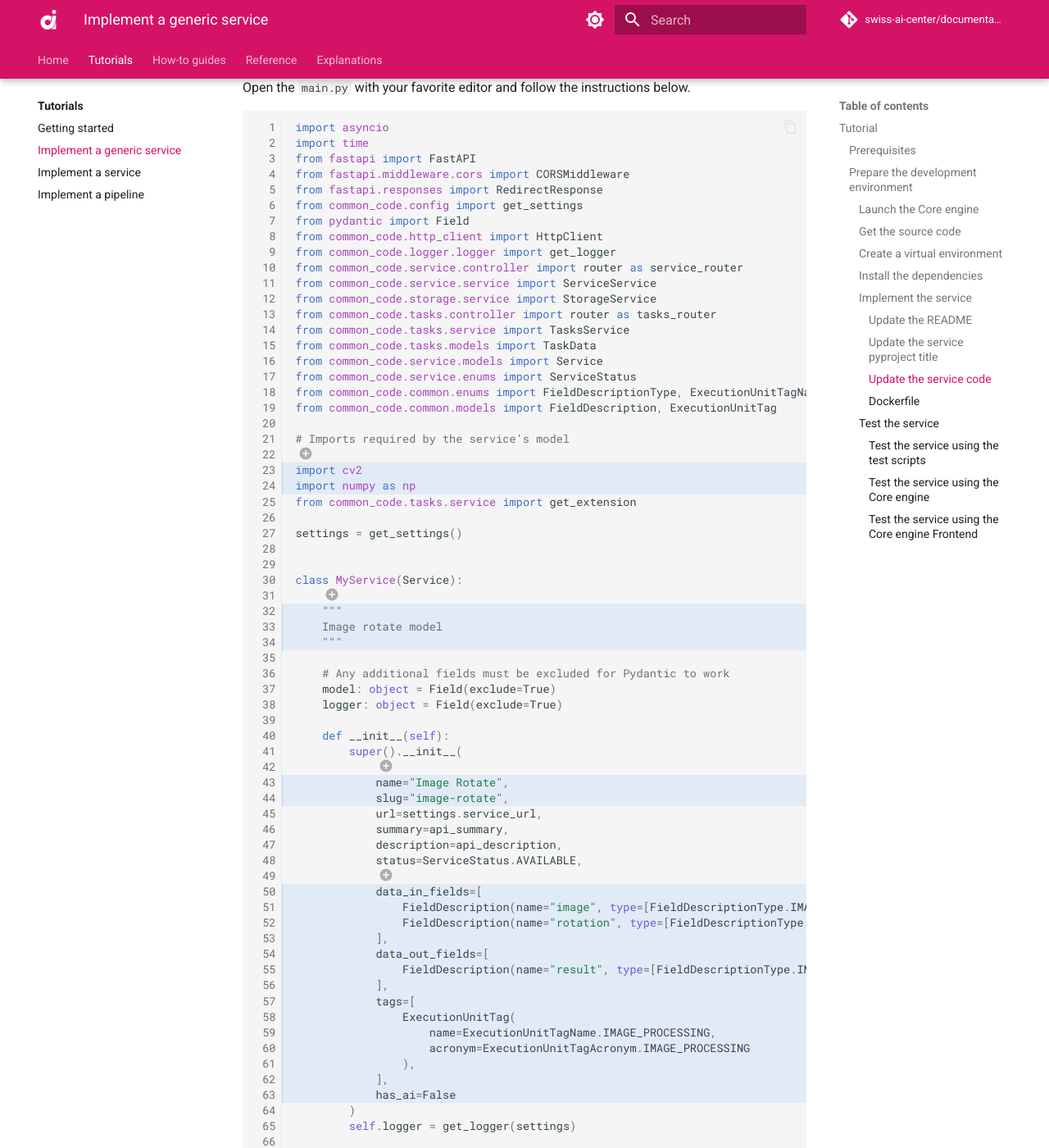
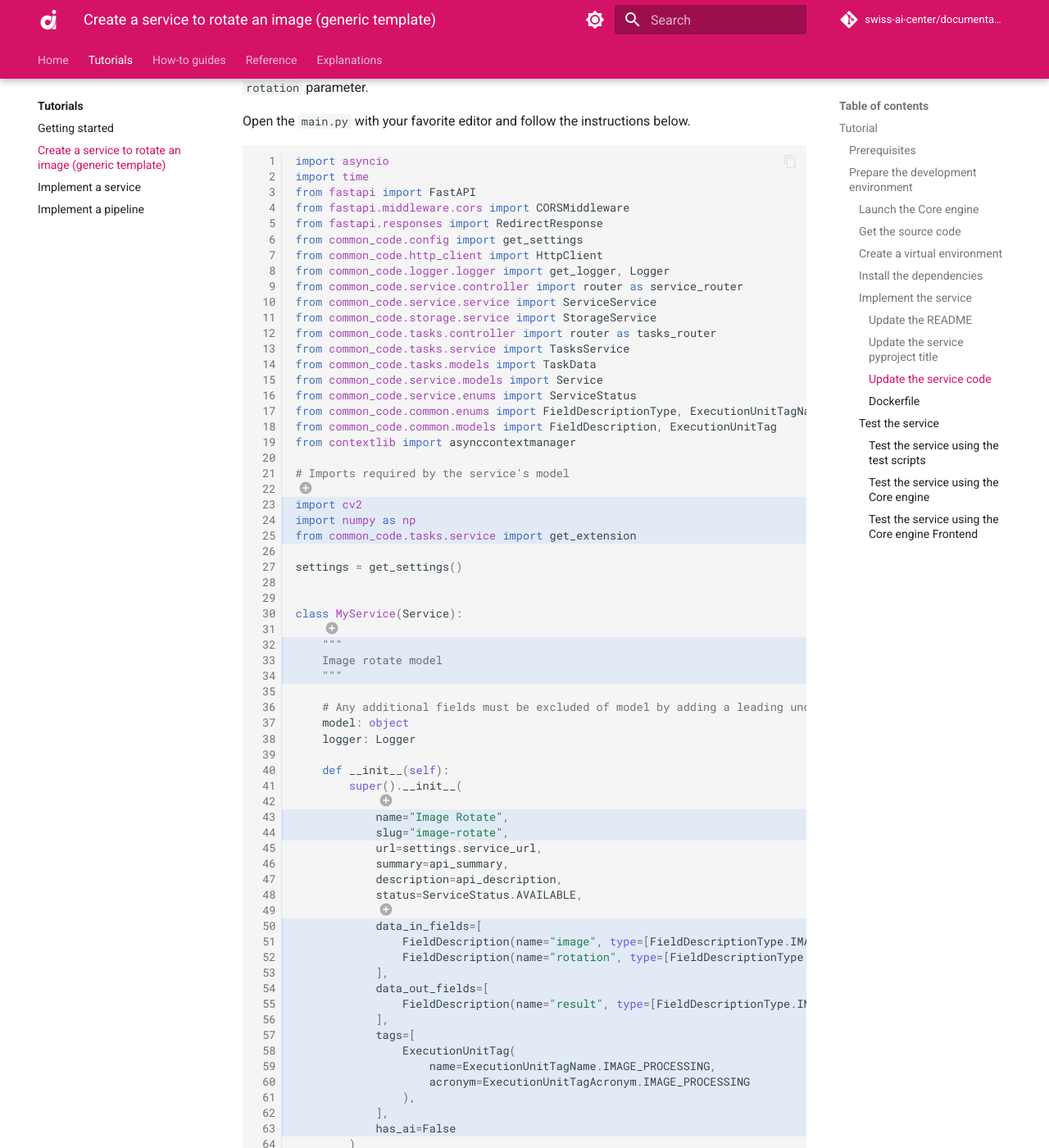
Before and after one commit to swiss-ai-center/documentation, an MkDocs documentation site: the page built from docs/tutorials/implement-generic-service.md, in a window 1280 px wide and 1400 px high, scrolled down 2771 px. Shown: the whole window at 82% size. Built offline with MkDocs 1.6.1 and Material for MkDocs 9.7.7, drawn with Linux system fonts in a browser that asks for light colours; comment, search, counter and statistics services are not loaded; some of the changed text lies outside the part shown.

Commit message:
changed code snippets with recent package updates

````diff
--- a/docs/tutorials/implement-generic-service.md
+++ b/docs/tutorials/implement-generic-service.md
@@ -1,4 +1,4 @@
-# Implement a generic service
+# Create a service to rotate an image (generic template)
 
 This tutorial shows how to implement a
 [Service](../reference/core-concepts/service.md) in the Swiss AI Center project
@@ -148,16 +148,15 @@ depending on the value of the `rotation` parameter.
 
 Open the `main.py` with your favorite editor and follow the instructions below.
 
-```py hl_lines="23-24 32-34 43-44 50-63 68-95 99-103 108-116"
+```py hl_lines="23-25 32-34 43-44 50-63 68-95 99-104 108-118"
 import asyncio
 import time
 from fastapi import FastAPI
 from fastapi.middleware.cors import CORSMiddleware
 from fastapi.responses import RedirectResponse
 from common_code.config import get_settings
-from pydantic import Field
 from common_code.http_client import HttpClient
-from common_code.logger.logger import get_logger
+from common_code.logger.logger import get_logger, Logger
 from common_code.service.controller import router as service_router
 from common_code.service.service import ServiceService
 from common_code.storage.service import StorageService
@@ -168,6 +167,7 @@ from common_code.service.models import Service
 from common_code.service.enums import ServiceStatus
 from common_code.common.enums import FieldDescriptionType, ExecutionUnitTagName, ExecutionUnitTagAcronym
 from common_code.common.models import FieldDescription, ExecutionUnitTag
+from contextlib import asynccontextmanager
 
 # Imports required by the service's model
 # TODO: 1. ADD REQUIRED IMPORTS (ALSO IN THE REQUIREMENTS.TXT) (1)!
@@ -184,9 +184,9 @@ class MyService(Service):
     Image rotate model
     """
 
-    # Any additional fields must be excluded for Pydantic to work
-    model: object = Field(exclude=True)
-    logger: object = Field(exclude=True)
+    # Any additional fields must be excluded of model by adding a leading underscore for Pydantic to work
+    model: object
+    logger: Logger
 
     def __init__(self):
         super().__init__(
@@ -213,7 +213,7 @@ class MyService(Service):
             ],
             has_ai=False
         )
-        self.logger = get_logger(settings)
+        self._logger = get_logger(settings)
 
     # TODO: 5. CHANGE THE PROCESS METHOD (CORE OF THE SERVICE) (5)!
     def process(self, data):
@@ -245,6 +245,7 @@ class MyService(Service):
             )
         }
 
+...
 
 # TODO: 6. CHANGE THE API DESCRIPTION AND SUMMARY (6)!
 api_description = """
--- a/mkdocs.yml
+++ b/mkdocs.yml
@@ -16,7 +16,7 @@ nav:
   - Tutorials:
       - tutorials/index.md
       - Getting started: tutorials/getting-started.md
-      - Implement a generic service: tutorials/implement-generic-service.md
+      - Create a service to rotate an image (generic template): tutorials/implement-generic-service.md
       - Implement a service: tutorials/implement-service.md
       - Implement a pipeline: tutorials/implement-pipeline.md
   - How-to guides:
````
Also changed, not shown: other parts of docs/tutorials/implement-generic-service.md (+1 -0 lines).
